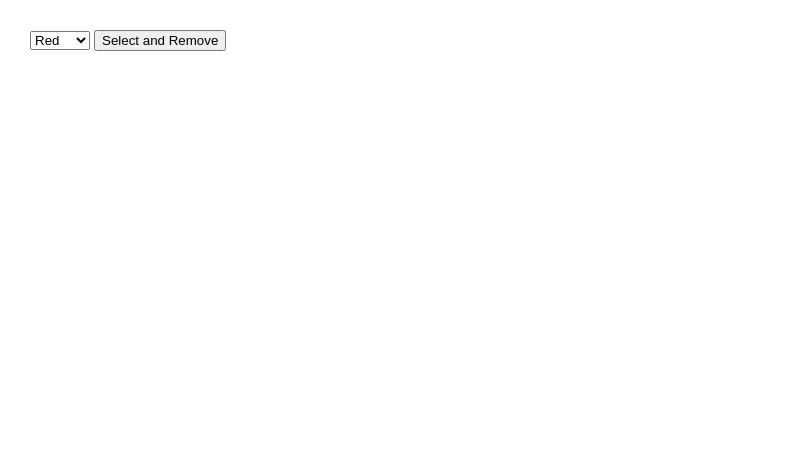
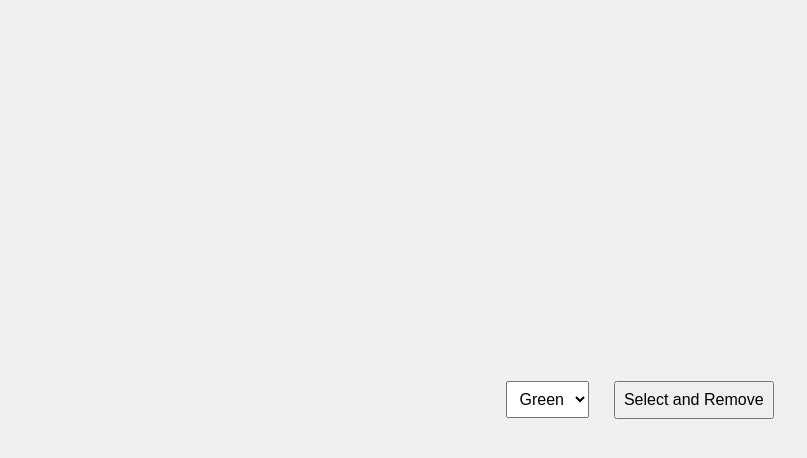
Before and after one commit to acciojob/remove-items-Jayasurya016, a website: page main.html in a window 1280 px wide. Both pictures are taken after a click on the button "Select and Remove". Shown: the whole page, without its empty margins (0-807 px from the left). Drawn offline with Linux system fonts and the light colour scheme.

Commit message:
created a submission

```diff
--- a/main.html
+++ b/main.html
@@ -1,13 +1,26 @@
 <!DOCTYPE html>
 <html>
 <head>
-		<style type="text/css">
-			body {margin: 30px;}
+<meta charset="utf-8">
+<title>Remove Color from Dropdown List</title>
+<style>
+  body {
+    font-family: Arial, sans-serif;
+    display: flex;
+    flex-direction: column;
+    align-items: center;
+    justify-content: center;
+    height: 100vh;
+    margin: 0;
+    background-color: #f0f0f0;
+  }
+  select, input {
+    margin: 10px;
+    padding: 8px;
+    font-size: 16px;
+  }
 </style>
-		<meta charset=utf-8 />
-		<title>Remove items from a dropdown list</title>
 </head>
-
 <body>
   <form>
     <select id="colorSelect">
@@ -16,12 +29,16 @@
       <option>White</option>
       <option>Black</option>
     </select>
-			<input type="button" value="Select and Remove">
+    <input type="button" onclick="removecolor()" value="Select and Remove">
   </form>
-
-		<script type="text/javascript" src="./script.js">
+  <script>
+    function removecolor() {
+      const selectElement = document.getElementById("colorSelect");
+      const selectedIndex = selectElement.selectedIndex;
+      if (selectedIndex !== -1) {
+        selectElement.remove(selectedIndex);
+      }
+    }
   </script>
-
 </body>
-
 </html>
```
Lines whose indentation alone changed are shown as unchanged.
